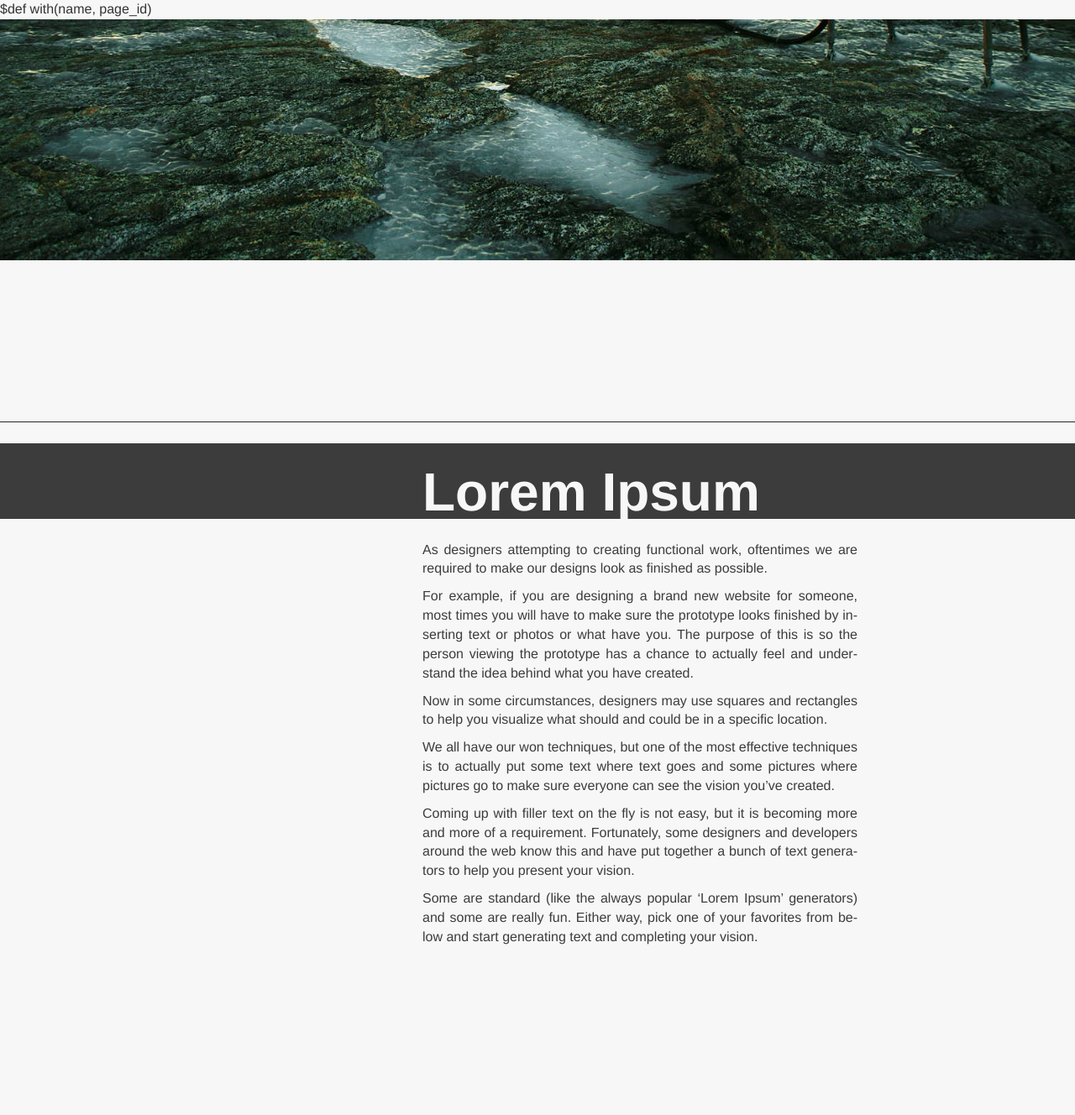
After one commit to arnfred/Dynkarken, a Python web app: template templates/page.html in a window 1280 px wide. The commit adds this page. Shown: the whole page at 84% size. Run offline with Jinja, Linux system fonts and the light colour scheme; the template is opened without the code that fills it, so the values that code supplies are empty; some libraries are stand-ins or nearby versions.

Commit message:
Added page

```diff
--- a/server.py
+++ b/server.py
@@ -8,6 +8,7 @@ import json
 # Define pages
 urls = (
   '/', 'index',
+  '/(.+)', 'page'
 )
 
 # Define template
@@ -18,6 +19,11 @@ if __name__ == "__main__":
   app = web.application(urls, globals())
   app.run()
 
+# Index page displays start page
+class page :
+  def GET(self, page_id):
+    return render.page(page_id, page_id)
+
 
 # Index page displays start page
 class index :
--- a/static/main.css
+++ b/static/main.css
@@ -58,8 +58,9 @@ div#link-after {
 }
 
 div#links a.link:hover {
-    background:rgba(50, 50, 50, 0.7);
+    background:rgba(250, 250, 250, 0.4);
     text-decoration:none;
+    color:#111;
 }
 
 img#banner-image {
--- /dev/null
+++ b/static/page.css
@@ -0,0 +1,59 @@
+/*
+ * Image block
+ */
+html, body {
+    background:rgb(247, 247, 247);
+    font-size: 12pt;
+    height:100%;
+}
+
+.row {
+    margin-right:0;
+}
+
+#banner {
+    height:60%;
+    background: url(/static/images/IMG_5631-medium.jpg) no-repeat center 150% fixed;
+    -webkit-background-size: cover;
+    -moz-background-size: cover;
+    -o-background-size: cover;
+    background-size: cover;
+    border-bottom:1px solid rgb(40, 40, 40);
+}
+
+div#content {
+    height:100%;
+    color:rgb(60, 60, 60);
+}
+
+article {
+    text-align: justify;
+
+}
+
+div#content p {
+    -webkit-hyphens: auto;
+    -moz-hyphens: auto;
+    -ms-hyphens: auto;
+    hyphens:auto;
+    margin-left:40%;
+    width:40%;
+}
+
+div#content h1 {
+    margin-top:0.4em;
+    margin-bottom:0.4em;
+    padding-top:0.4em;
+    font-weight:bolder;
+    padding-left:40%;
+    width:100%;
+    font-size:4em;
+    line-height:1em;
+    padding-down:1em;
+    color:rgb(247, 247, 247);
+    background:rgb(60, 60, 60);
+}
+
+div.col-md-6 {
+    max-width:600px;
+}
--- /dev/null
+++ b/templates/page.html
@@ -0,0 +1,80 @@
+$def with(name, page_id)
+<!DOCTYPE html>
+<html lang="en">
+  <head>
+    <meta charset="utf-8">
+    <meta http-equiv="X-UA-Compatible" content="IE=edge">
+    <meta name="viewport" content="width=device-width, initial-scale=1">
+    <title>Dynkarken: $name</title>
+
+    <!-- Bootstrap -->
+    <link href="/static/lib/bootstrap/bootstrap.min.css" rel="stylesheet">
+    <link href="/static/page.css" rel="stylesheet">
+    <link href="/static/lib/color/spectrum.css" rel="stylesheet">
+
+    <!-- HTML5 Shim and Respond.js IE8 support of HTML5 elements and media queries -->
+    <!-- WARNING: Respond.js doesn't work if you view the page via file:// -->
+    <!--[if lt IE 9]>
+      <script src="https://oss.maxcdn.com/libs/html5shiv/3.7.0/html5shiv.js"></script>
+      <script src="https://oss.maxcdn.com/libs/respond.js/1.4.2/respond.min.js"></script>
+    <![endif]-->
+  </head>
+  <body>
+    <div class="row" id="banner">
+        &nbsp;
+    </div>
+    <div class="row" id="page">
+        <!--
+        <div id="meta" class="col-md-5">
+            <img id="banner-image" src="/static/images/dynkarken-half.png">
+        </div>
+        -->
+        <div id="content">
+            <h1>Lorem Ipsum</h1>
+            <article lang="en">
+                <p>As designers attempting to creating functional work, oftentimes we are required to make our designs look as finished as possible.</p>
+
+                <p>For example, if you are designing a brand new website for someone, most times you will have to make sure the prototype looks finished by inserting text or photos or what have you. The purpose of this is so the person viewing the prototype has a chance to actually feel and understand the idea behind what you have created.</p>
+
+                <p>
+                Now in some circumstances, designers may use squares and rectangles to help you visualize what should and could be in a specific location.
+                </p>
+
+                <p>
+                We all have our won techniques, but one of the most effective techniques is to actually put some text where text goes and some pictures where pictures go to make sure everyone can see the vision you’ve created.
+                </p>
+
+                <p>
+                Coming up with filler text on the fly is not easy, but it is becoming more and more of a requirement. Fortunately, some designers and developers around the web know this and have put together a bunch of text generators to help you present your vision.
+                </p>
+
+                <p>
+                Some are standard (like the always popular ‘Lorem Ipsum’ generators) and some are really fun. Either way, pick one of your favorites from below and start generating text and completing your vision.
+                </p>
+            </article>
+        </div>
+    </div>
+    </p>
+
+    <script src="/static/lib/curl.js" type="text/javascript"></script>
+    <script>
+	curl({
+	    paths: {
+	      lib: '/static/lib/',
+	      js: '/static/js/',
+	      templates : '/static/templates/',
+	      pages : '/static/data/pages',
+          ractive : "/static/lib/ractive-legacy.min",
+          ractive_tap : "/static/lib/ractive-events-tap.min",
+          ractive_fade : "/static/lib/ractive-transitions-fade.min"
+	    }
+	  },
+	  ["js/page", "text!pages/$(page_id).json", "domReady!"],
+	  function(controller, page_data) {
+	    // Nothing here. Check controller for initialization
+	    page_json = \$.parseJSON(page_data);
+	    controller.init(page_json);
+	  });
+      </script>
+  </body>
+</html>
```
